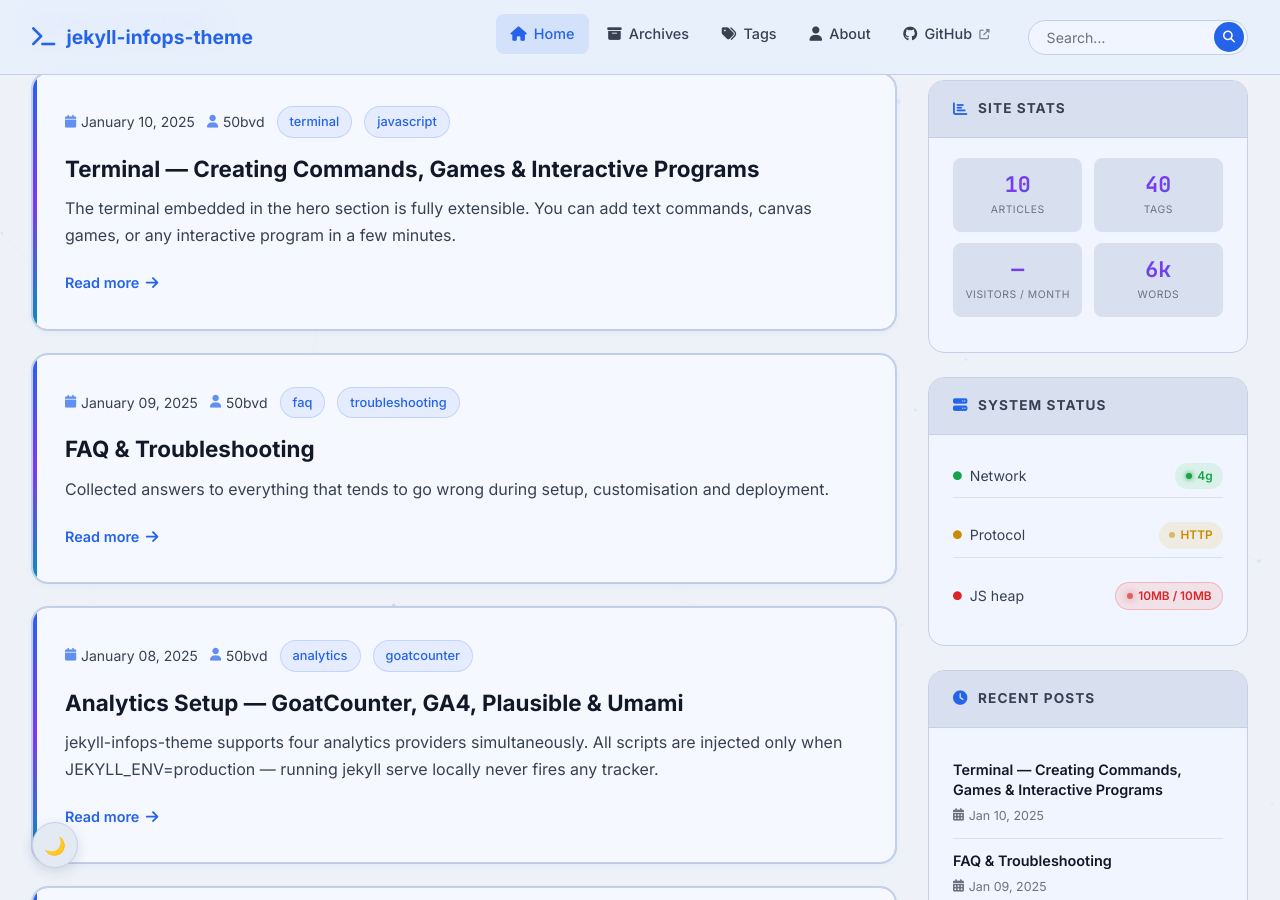
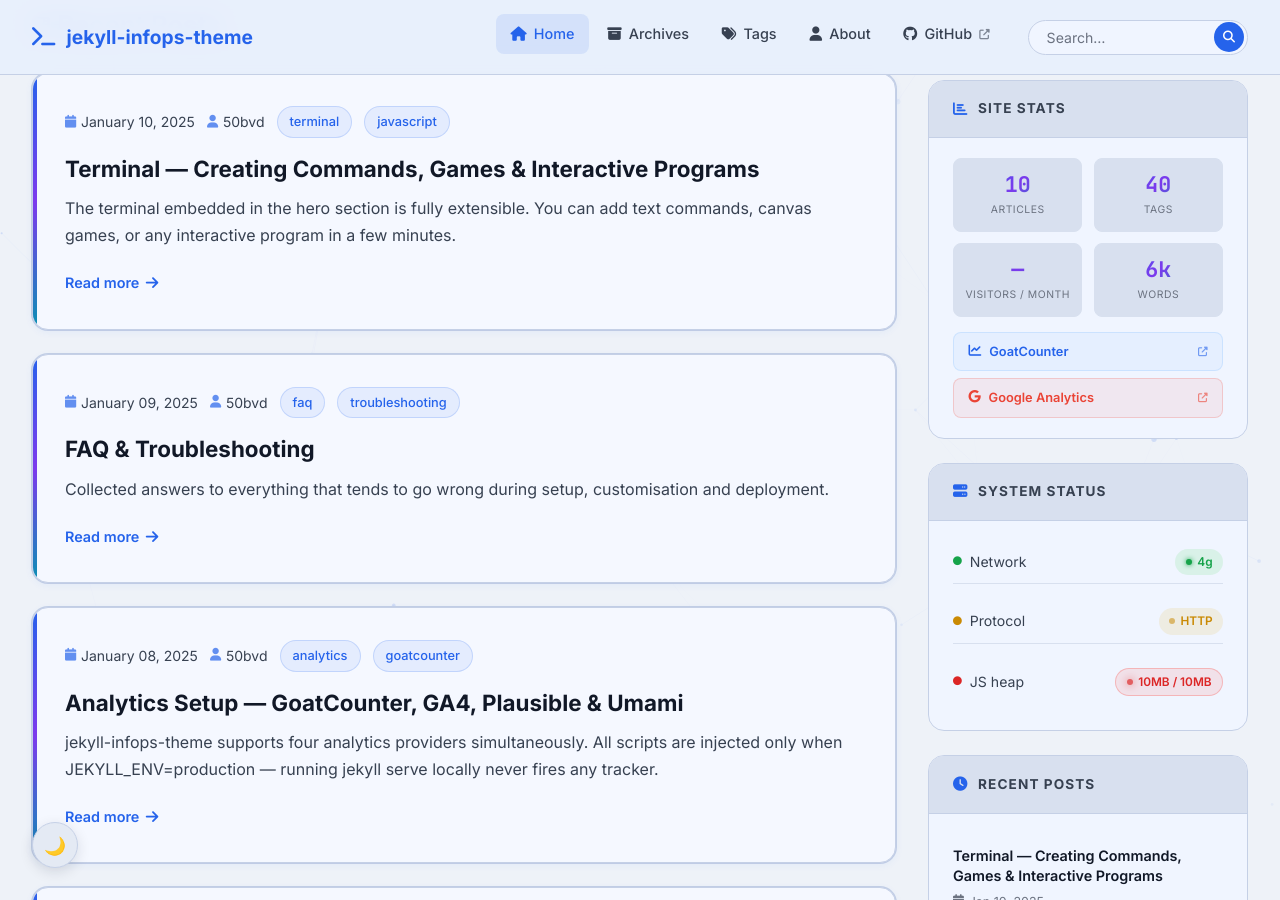
Before and after one commit to 50bvd/jekyll-infops-theme, a Jekyll site: the page built from index.html, in a window 1280 px wide and 900 px high, scrolled down 758 px. Built offline with Jekyll 4.4.1, drawn with Linux system fonts in a browser that asks for light colours; nearby versions of some CDN libraries; the list of posts is cut into pages by our own code; some of the changed lines change nothing that is shown.

Commit message:
Update analytics configuration with IDs

```diff
--- a/_config.yml
+++ b/_config.yml
@@ -25,8 +25,8 @@ author:
 # ANALYTICS — load ONLY in production (JEKYLL_ENV=production)
 # ---------------------------------------------------------------------------
 analytics:
-  goatcounter_code:    ""
-  google_analytics_id: ""
+  goatcounter_code:    "50bvd"
+  google_analytics_id: "G-7VLLSDMVSP"
   plausible_domain:    ""
   umami_website_id:    ""
   umami_src:           ""
```
